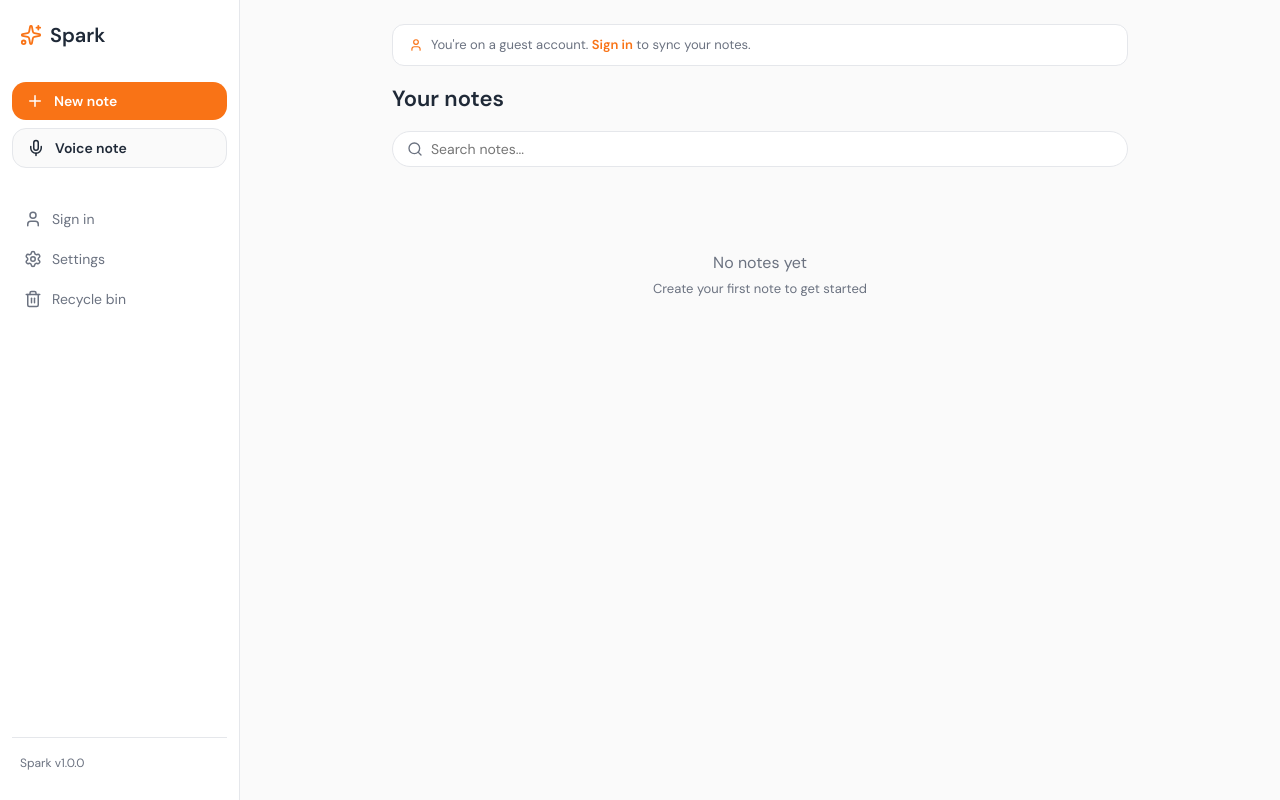
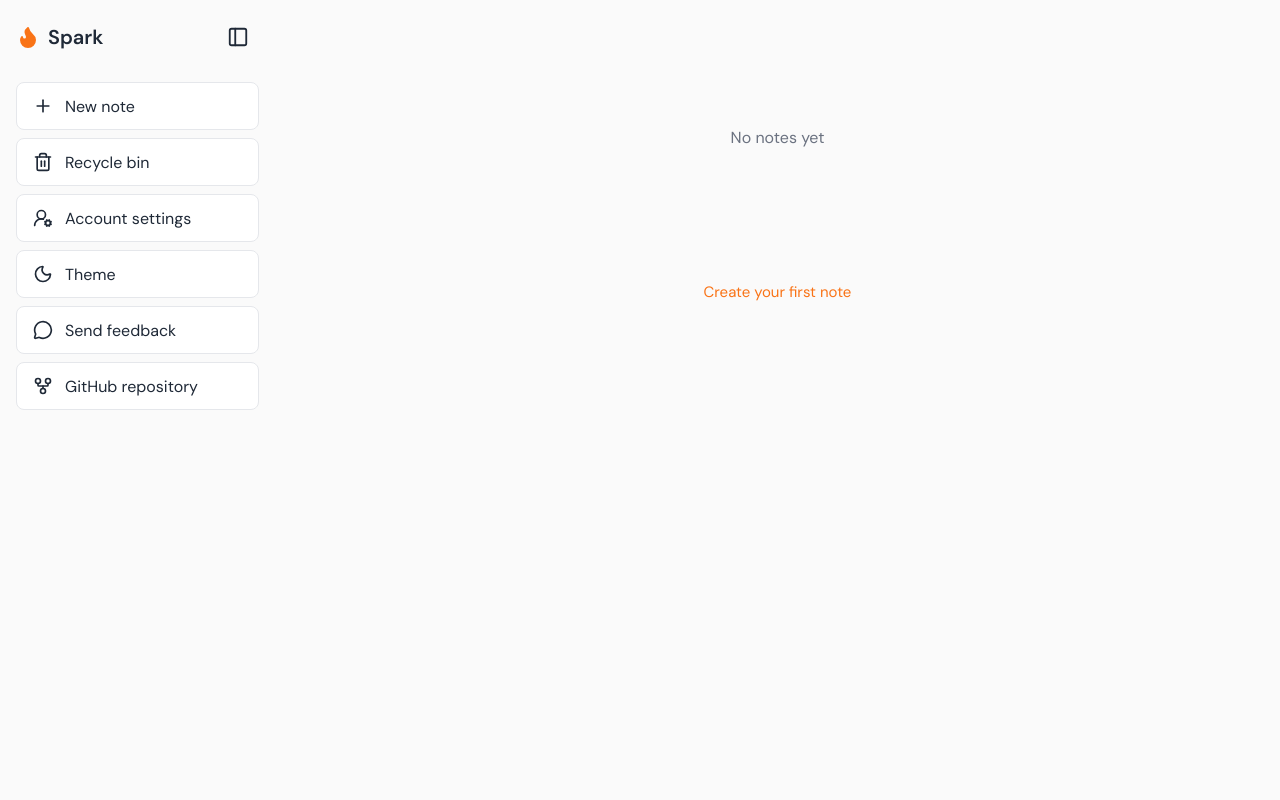
Before and after one commit to ZadniproIon/spark-web, a React (Vite) app: page / in a window 1280 px wide. Built offline with nearby package versions, Linux system fonts and the light colour scheme.

Commit message:
feat: add mansory layout to notes and (almost) match figma file

```diff
--- a/src/components/Layout.tsx
+++ b/src/components/Layout.tsx
@@ -1,7 +1,6 @@
-import { useCallback } from 'react';
-import { Plus, Mic, Settings, Trash2, User, Sparkles } from 'lucide-react';
+import { useCallback, useState } from 'react';
+import { Flame, GitFork, MessageCircle, Moon, PanelLeft, Plus, Trash2, UserRoundCog } from 'lucide-react';
 import { useStore } from '../lib/store';
-import { SparkSearchBar } from './ui/SparkSearchBar';
 import { NoteCard } from './NoteCard';
 import { AddNoteModal } from './AddNoteModal';
 import { VoiceRecorder } from './VoiceRecorder';
@@ -10,195 +9,67 @@
 import { RecycleBinModal } from './RecycleBinModal';
 import { useNotes } from '../hooks/useNotes';
 import { useAuth } from '../hooks/useAuth';
+import { useTheme } from '../hooks/useTheme';
+
+type ModalName = 'addNote' | 'voiceRecorder' | 'auth' | 'settings' | 'recycleBin';
 
 export function Layout() {
   const { state, dispatch } = useStore();
-  const { notes, searchNotes, searchQuery, addVoiceNote } = useNotes();
+  const { notes, addVoiceNote } = useNotes();
   const { user } = useAuth();
+  const { theme, setTheme } = useTheme();
+  const [sidebarOpen, setSidebarOpen] = useState(true);
 
-  const openModal = useCallback((modal: 'addNote' | 'voiceRecorder' | 'auth' | 'settings' | 'recycleBin') => {
+  const openModal = useCallback((modal: ModalName) => {
     dispatch({ type: 'OPEN_MODAL', payload: { modal } });
   }, [dispatch]);
-
-  const closeModal = useCallback(() => {
-    dispatch({ type: 'CLOSE_MODAL' });
-  }, [dispatch]);
-
+  const closeModal = useCallback(() => dispatch({ type: 'CLOSE_MODAL' }), [dispatch]);
   const handleSaveVoice = useCallback((blob: Blob, duration: number) => {
     addVoiceNote(blob, duration);
     closeModal();
   }, [addVoiceNote, closeModal]);
+  const toggleTheme = useCallback(() => {
+    setTheme(theme === 'dark' ? 'light' : 'dark');
+  }, [setTheme, theme]);
 
   return (
-    <div style={{ display: 'flex', minHeight: '100vh', width: '100%' }}>
-      {/* Sidebar */}
-      <aside
-        style={{
-          width: 240,
-          flexShrink: 0,
-          borderRight: '1px solid var(--border)',
-          background: 'var(--bg-card)',
-          display: 'flex',
-          flexDirection: 'column',
-          padding: '20px 12px',
-        }}
-      >
-        {/* Logo area */}
-        <div style={{ display: 'flex', alignItems: 'center', gap: 8, padding: '0 8px', marginBottom: 32 }}>
-          <Sparkles size={22} style={{ color: 'var(--flame)' }} />
-          <span style={{ fontSize: 20, fontWeight: 600, color: 'var(--text-primary)' }}>Spark</span>
+    <div className={`app-shell ${sidebarOpen ? '' : 'app-shell--sidebar-closed'}`}>
+      <aside className="sidebar" aria-label="Primary navigation">
+        <div className="sidebar__top">
+          <div className="brand"><Flame size={24} aria-hidden="true" /><span>Spark</span></div>
+          <button className="panel-button" onClick={() => setSidebarOpen(false)} aria-label="Collapse sidebar"><PanelLeft size={22} /></button>
         </div>
-
-        {/* New note buttons */}
-        <div style={{ display: 'flex', flexDirection: 'column', gap: 8, marginBottom: 32 }}>
-          <button
-            onClick={() => openModal('addNote')}
-            style={{
-              display: 'flex',
-              alignItems: 'center',
-              gap: 10,
-              padding: '10px 14px',
-              fontSize: 14,
-              fontWeight: 600,
-              color: '#fff',
-              background: 'var(--flame)',
-              border: 'none',
-              borderRadius: 14,
-              cursor: 'pointer',
-              transition: 'opacity 140ms ease-out',
-            }}
-            onMouseEnter={(e) => e.currentTarget.style.opacity = '0.9'}
-            onMouseLeave={(e) => e.currentTarget.style.opacity = '1'}
-          >
-            <Plus size={18} />
-            New note
-          </button>
-          <button
-            onClick={() => openModal('voiceRecorder')}
-            style={{
-              display: 'flex',
-              alignItems: 'center',
-              gap: 10,
-              padding: '10px 14px',
-              fontSize: 14,
-              fontWeight: 600,
-              color: 'var(--text-primary)',
-              background: 'var(--bg)',
-              border: '1px solid var(--border)',
-              borderRadius: 14,
-              cursor: 'pointer',
-              transition: 'background 140ms ease-out',
-            }}
-            onMouseEnter={(e) => e.currentTarget.style.background = 'var(--border)'}
-            onMouseLeave={(e) => e.currentTarget.style.background = 'var(--bg)'}
-          >
-            <Mic size={18} />
-            Voice note
-          </button>
-        </div>
-
-        {/* Nav items */}
-        <nav style={{ display: 'flex', flexDirection: 'column', gap: 2, flex: 1 }}>
-          <NavItem icon={<User size={18} />} label={user ? (user.email ?? 'Account') : 'Sign in'} onClick={() => openModal('auth')} />
-          <NavItem icon={<Settings size={18} />} label="Settings" onClick={() => openModal('settings')} />
-          <NavItem icon={<Trash2 size={18} />} label="Recycle bin" onClick={() => openModal('recycleBin')} />
+        <nav className="sidebar__actions">
+          <SidebarAction icon={<Plus />} label="New note" onClick={() => openModal('addNote')} />
+          <SidebarAction icon={<Trash2 />} label="Recycle bin" onClick={() => openModal('recycleBin')} />
+          <SidebarAction icon={<UserRoundCog size={21} />} label={user ? 'Account settings' : 'Account settings'} onClick={() => openModal(user ? 'settings' : 'auth')} />
+          <SidebarAction icon={<Moon size={21} />} label="Theme" onClick={toggleTheme} />
+          <SidebarAction icon={<MessageCircle />} label="Send feedback" onClick={() => window.location.href = 'mailto:?subject=Spark%20feedback'} />
+          <SidebarAction icon={<GitFork />} label="GitHub repository" onClick={() => window.open('https://github.com/', '_blank', 'noopener,noreferrer')} />
         </nav>
-
-        {/* Bottom info */}
-        <div style={{ padding: '8px', fontSize: 12, color: 'var(--text-secondary)', borderTop: '1px solid var(--border)', marginTop: 'auto', paddingTop: 16 }}>
-          Spark v1.0.0
-        </div>
       </aside>
 
-      {/* Main content */}
-      <main style={{ flex: 1, display: 'flex', flexDirection: 'column', padding: '24px 32px', maxWidth: 800, margin: '0 auto', width: '100%' }}>
-        {/* Guest banner */}
-        {!user && (
-          <div
-            onClick={() => openModal('auth')}
-            style={{
-              display: 'flex',
-              alignItems: 'center',
-              gap: 8,
-              padding: '10px 16px',
-              marginBottom: 16,
-              background: 'var(--bg-card)',
-              border: '1px solid var(--border)',
-              borderRadius: 12,
-              cursor: 'pointer',
-              fontSize: 13,
-              color: 'var(--text-secondary)',
-              transition: 'box-shadow 140ms ease-out',
-            }}
-            onMouseEnter={(e) => e.currentTarget.style.boxShadow = 'var(--shadow-1)'}
-            onMouseLeave={(e) => e.currentTarget.style.boxShadow = 'none'}
-          >
-            <User size={14} style={{ color: 'var(--flame)', flexShrink: 0 }} />
-            <span>You're on a guest account. <span style={{ color: 'var(--flame)', fontWeight: 600 }}>Sign in</span> to sync your notes.</span>
-          </div>
-        )}
+      {!sidebarOpen && <button className="sidebar-reopen" onClick={() => setSidebarOpen(true)} aria-label="Open sidebar"><PanelLeft size={22} /></button>}
 
-        {/* Header with search */}
-        <div style={{ marginBottom: 24 }}>
-          <h1 style={{ fontSize: 22, fontWeight: 600, color: 'var(--text-primary)', marginBottom: 16 }}>
-            Your notes
-          </h1>
-          <SparkSearchBar value={searchQuery} onChange={searchNotes} />
-        </div>
-
-        {/* Notes grid */}
+      <main className="notes-board">
         {notes.length === 0 ? (
-          <div style={{ textAlign: 'center', padding: '60px 0', color: 'var(--text-secondary)' }}>
-            <p style={{ fontSize: 16 }}>{searchQuery ? 'No results found' : 'No notes yet'}</p>
-            <p style={{ fontSize: 13, marginTop: 4 }}>
-              {searchQuery ? 'Try a different search' : 'Create your first note to get started'}
-            </p>
+          <div className="notes-empty">
+            <p>No notes yet</p><button onClick={() => openModal('addNote')}>Create your first note</button>
           </div>
         ) : (
-          <div style={{ display: 'flex', flexDirection: 'column', gap: 8 }}>
-            {notes.map((note) => (
-              <NoteCard key={note.id} note={note} />
-            ))}
-          </div>
+          <div className="notes-grid">{notes.map((note) => <NoteCard key={note.id} note={note} />)}</div>
         )}
       </main>
 
-      {/* Modals */}
       {state.modal === 'addNote' && <AddNoteModal onClose={closeModal} />}
       {state.modal === 'voiceRecorder' && <VoiceRecorder onSave={handleSaveVoice} onClose={closeModal} />}
       {state.modal === 'auth' && <AuthModal onClose={closeModal} />}
-      {state.modal === 'settings' && (
-        <SettingsModal onClose={closeModal} onOpenAuth={() => dispatch({ type: 'OPEN_MODAL', payload: { modal: 'auth' } })} />
-      )}
+      {state.modal === 'settings' && <SettingsModal onClose={closeModal} onOpenAuth={() => dispatch({ type: 'OPEN_MODAL', payload: { modal: 'auth' } })} />}
       {state.modal === 'recycleBin' && <RecycleBinModal onClose={closeModal} />}
     </div>
   );
 }
 
-function NavItem({ icon, label, onClick }: { icon: React.ReactNode; label: string; onClick: () => void }) {
-  return (
-    <button
-      onClick={onClick}
-      style={{
-        display: 'flex',
-        alignItems: 'center',
-        gap: 10,
-        padding: '10px 12px',
-        fontSize: 14,
-        color: 'var(--text-secondary)',
-        background: 'none',
-        border: 'none',
-        borderRadius: 10,
-        cursor: 'pointer',
-        transition: 'all 140ms ease-out',
-        width: '100%',
-        textAlign: 'left',
-      }}
-      onMouseEnter={(e) => { e.currentTarget.style.background = 'var(--bg)'; e.currentTarget.style.color = 'var(--text-primary)'; }}
-      onMouseLeave={(e) => { e.currentTarget.style.background = 'none'; e.currentTarget.style.color = 'var(--text-secondary)'; }}
-    >
-      {icon}
-      {label}
-    </button>
-  );
+function SidebarAction({ icon, label, onClick }: { icon: React.ReactNode; label: string; onClick: () => void }) {
+  return <button className="sidebar-action" onClick={onClick}><span aria-hidden="true">{icon}</span><span>{label}</span></button>;
 }
--- a/src/index.css
+++ b/src/index.css
@@ -52,7 +52,6 @@
 
 #root {
   min-height: 100vh;
-  display: flex;
 }
 
 button {
@@ -87,3 +86,33 @@
   background: var(--border);
   border-radius: 3px;
 }
+
+.app-shell { min-height: 100vh; display: flex; background: var(--bg); }
+.sidebar { width: 275px; flex: 0 0 275px; padding: 16px; display: flex; flex-direction: column; gap: 24px; background: var(--bg); transition: margin-left 180ms ease; }
+.app-shell--sidebar-closed .sidebar { margin-left: -275px; }
+.sidebar__top { display: flex; align-items: center; justify-content: space-between; }
+.brand { display: flex; align-items: center; gap: 8px; font-size: 20px; font-weight: 600; }
+.brand svg { color: var(--flame); fill: var(--flame); }
+.panel-button, .sidebar-reopen { width: 42px; height: 42px; color: var(--text-primary); display: grid; place-items: center; border-radius: 8px; }
+.panel-button:hover, .sidebar-reopen:hover { background: var(--bg-card); }
+.sidebar__actions { display: grid; gap: 8px; }
+.sidebar-action { width: 100%; min-height: 48px; display: flex; align-items: center; gap: 12px; padding: 12px 16px; border: 1px solid var(--border); border-radius: 8px; color: var(--text-primary); background: var(--bg-card); font-size: 16px; text-align: left; transition: box-shadow 140ms ease, transform 140ms ease; }
+.sidebar-action:hover { box-shadow: var(--shadow-1); transform: translateY(-1px); }
+.sidebar-action span:first-child { display: grid; place-items: center; width: 20px; height: 20px; }
+.sidebar-action svg { width: 20px; height: 20px; }
+.sidebar-reopen { position: fixed; top: 16px; left: 16px; z-index: 5; background: var(--bg-card); border: 1px solid var(--border); box-shadow: var(--shadow-1); }
+.notes-board { flex: 1; min-width: 0; padding: 64px clamp(24px, 8vw, 117px); overflow: auto; }
+.notes-grid { columns: 3 300px; column-gap: 16px; max-width: 964px; }
+.note-card { min-height: 104px; display: flex; flex-direction: column; justify-content: center; gap: 8px; width: 100%; margin: 0 0 16px; break-inside: avoid; background: var(--bg-card); border: 1px solid var(--border); border-radius: var(--radius-card); color: var(--text-primary); cursor: pointer; box-shadow: none; transition: box-shadow 140ms ease, transform 140ms ease; }
+.note-card:hover { box-shadow: var(--shadow-1); transform: translateY(-1px); }
+.note-card--pinned { border-color: var(--flame); }
+.note-card__content { font-size: 16px; line-height: 1.5; overflow-wrap: anywhere; white-space: pre-wrap; }
+.note-card__content svg { width: 16px; vertical-align: -3px; margin-right: 4px; color: var(--flame); }
+.note-card__content a { color: var(--flame); text-decoration: underline; }
+.note-card__meta { display: flex; justify-content: space-between; align-items: center; gap: 8px; color: var(--text-secondary); font-family: var(--font-mono); font-size: 12px; white-space: nowrap; }
+.note-card__meta span { display: inline-flex; align-items: center; gap: 4px; }
+.note-card__context-layer { position: fixed; inset: 0; z-index: 1000; }
+.notes-empty { display: grid; place-items: center; gap: 8px; min-height: 300px; color: var(--text-secondary); text-align: center; }
+.notes-empty button { color: var(--flame); font-size: 15px; }
+@media (max-width: 1150px) { .notes-grid { columns: 2 300px; } }
+@media (max-width: 760px) { .sidebar { width: 224px; flex-basis: 224px; } .app-shell--sidebar-closed .sidebar { margin-left: -224px; } .notes-board { padding: 88px 20px 32px; } .notes-grid { columns: 1; } }
```
Also changed, not shown: src/components/NoteCard.tsx (+18 -118 lines).
